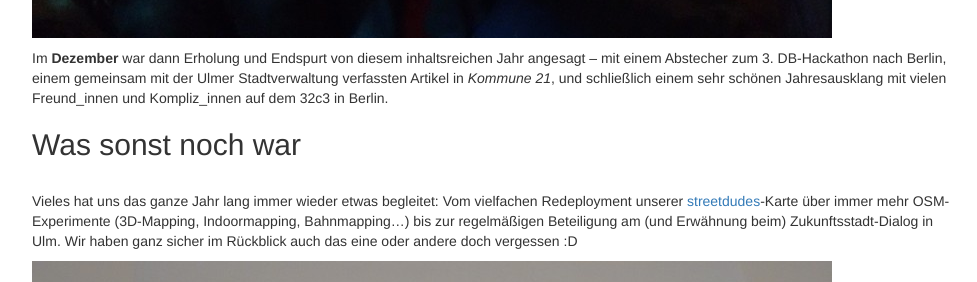
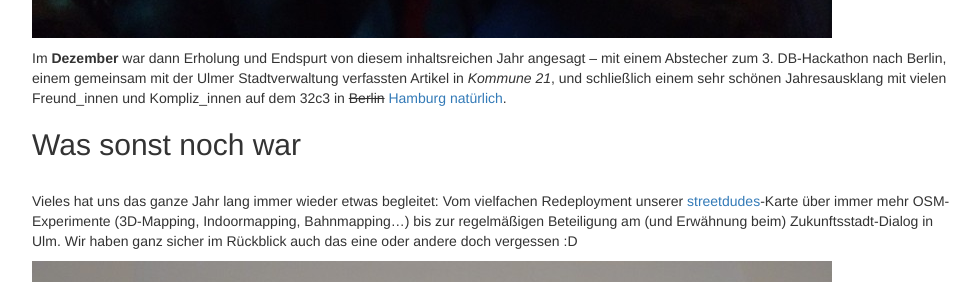
Before and after one commit to UlmApi/ulmapi.github.com, a Jekyll site: the page built from _posts/2016-01-12-jahresrueckblick-2015.md, in a window 1280 px wide and 900 px high, scrolled down 5039 px. Shown: the part 190-472 px from the top of the window, without its empty margins (64-1041 px from the left). Built offline with Jekyll 4.4.1, drawn with Linux system fonts in a browser that asks for light colours; comment, search, counter and statistics services are not loaded.

Commit message:
WE MOVED CONGRESS OMG /o\

```diff
--- a/_posts/2016-01-12-jahresrueckblick-2015.md
+++ b/_posts/2016-01-12-jahresrueckblick-2015.md
@@ -53,7 +53,7 @@ Im **November** beschäftigten wir uns mit einem _ganz_ anderen Thema. Auch in U
 
 ![Perfekter Jahresausklang im Kreis der Open-Knowledge-Familie auf dem 32c3!](/images/news/2016-01/20151230_32c3.jpg)
 
-Im **Dezember** war dann Erholung und Endspurt von diesem inhaltsreichen Jahr angesagt – mit einem Abstecher zum 3. DB-Hackathon nach Berlin, einem gemeinsam mit der Ulmer Stadtverwaltung verfassten Artikel in _Kommune 21_, und schließlich einem sehr schönen Jahresausklang mit vielen Freund\_innen und Kompliz\_innen auf dem 32c3 in Berlin.
+Im **Dezember** war dann Erholung und Endspurt von diesem inhaltsreichen Jahr angesagt – mit einem Abstecher zum 3. DB-Hackathon nach Berlin, einem gemeinsam mit der Ulmer Stadtverwaltung verfassten Artikel in _Kommune 21_, und schließlich einem sehr schönen Jahresausklang mit vielen Freund\_innen und Kompliz\_innen auf dem 32c3 in <strike>Berlin</strike> [Hamburg natürlich](https://twitter.com/pajowu/status/693474254365523971).
 
 ## Was sonst noch war
 
```
